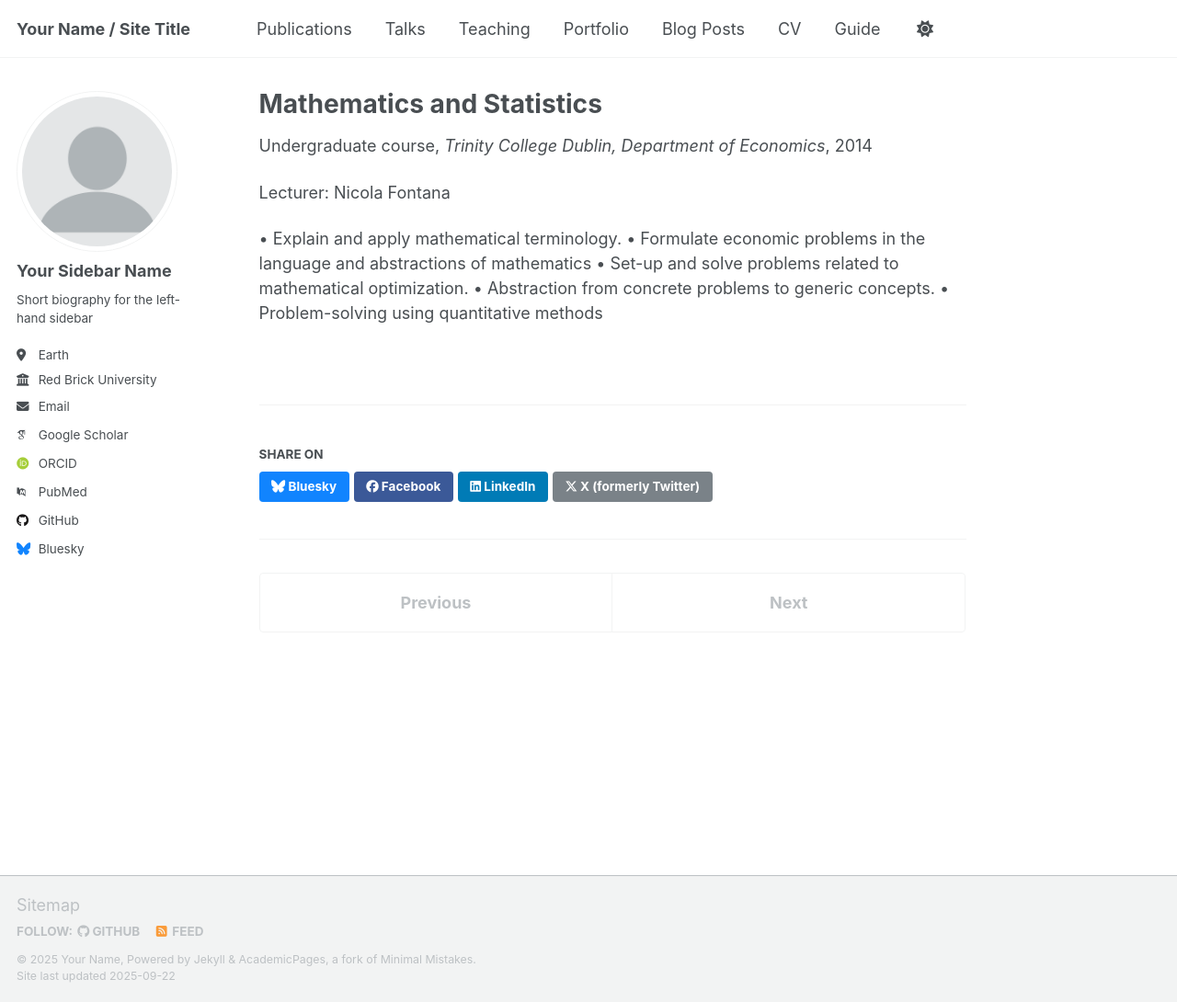
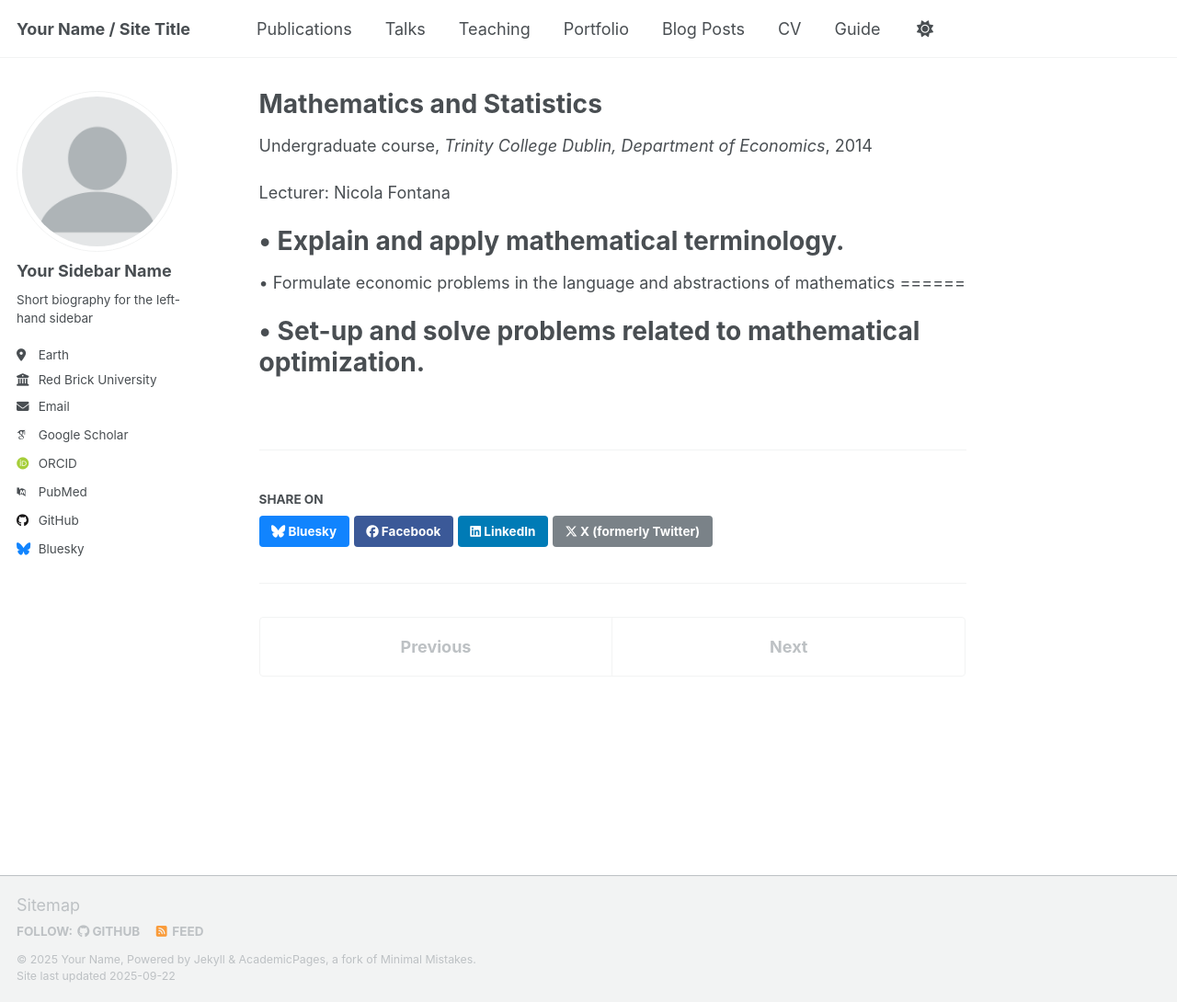
Before and after one commit to conteg/research_website, a Jekyll site: the page built from _teaching/2014-spring-teaching-1.md, in a window 1280 px wide and 1090 px high. Shown: the whole window at 92% size. Built offline with Jekyll 4.4.1, drawn with Linux system fonts in a browser that asks for light colours; some web fonts are replaced; a script that is not in the unit is left out.

Commit message:
Update 2014-spring-teaching-1.md

```diff
--- a/_teaching/2014-spring-teaching-1.md
+++ b/_teaching/2014-spring-teaching-1.md
@@ -11,8 +11,11 @@ location: "Dublin, Ireland"
 Lecturer: Nicola Fontana
 
 • Explain and apply mathematical terminology.
+======
+
 • Formulate economic problems in the language and abstractions of
 mathematics
+======
+
 • Set-up and solve problems related to mathematical optimization.
-• Abstraction from concrete problems to generic concepts.
-• Problem-solving using quantitative methods
+======
```
